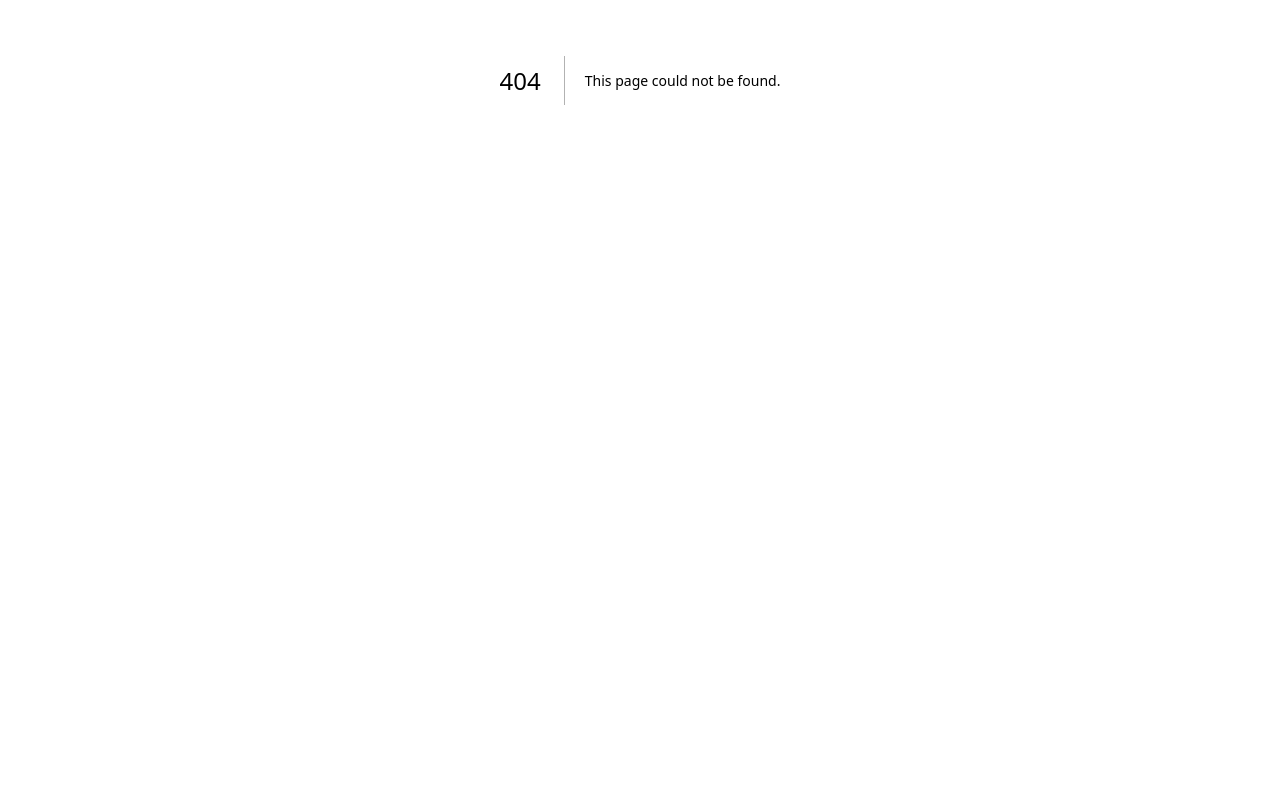
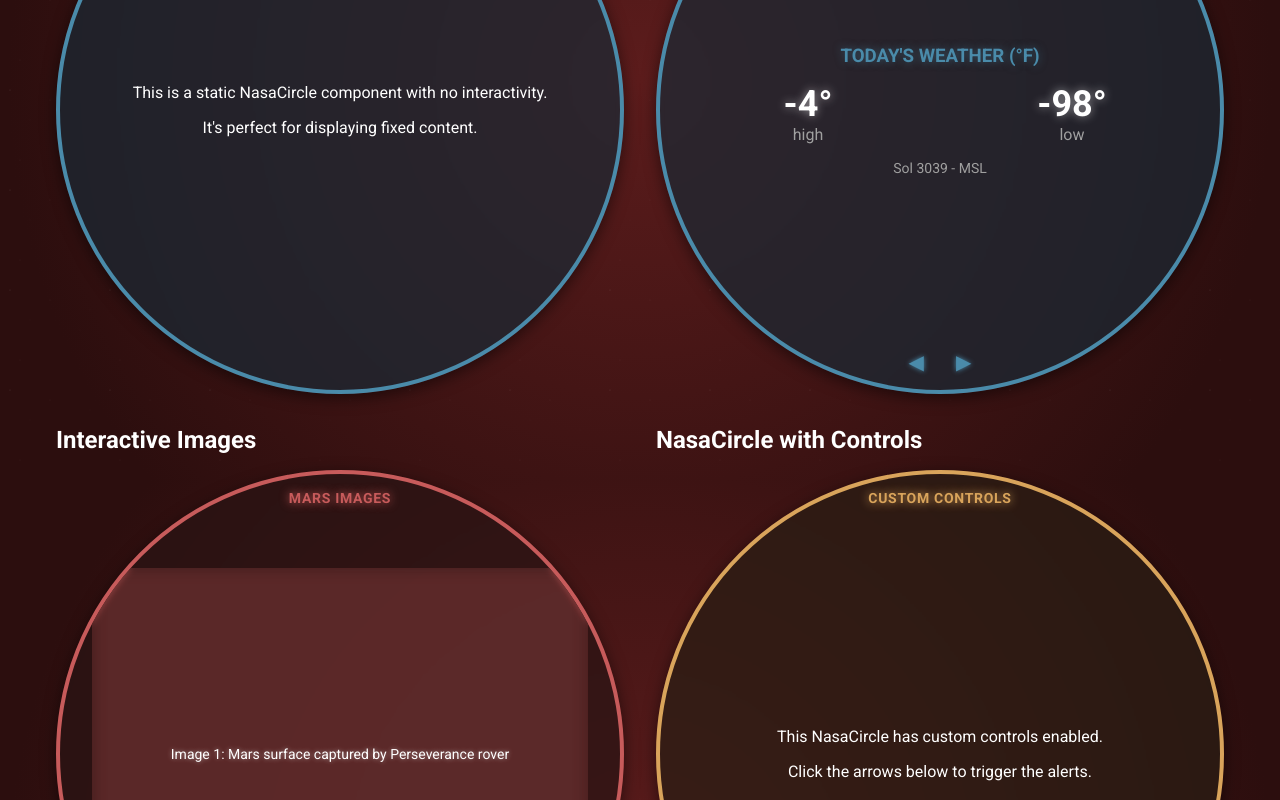
Before and after one commit to RKrogh/astral-front, a Next.js app: page /examples in a window 1280 px wide. Before the commit this address had no page. Shown: the part 320-1120 px from the top of the page. Before the commit the page ends 800 px from the top, so only its background shows below. Built offline with nearby package versions, Linux system fonts and the light colour scheme.

Commit message:
Optimize screen space in base layout

```diff
--- /dev/null
+++ b/src/app/examples/page.tsx
@@ -0,0 +1,145 @@
+import NasaCircle from '@/components/NasaCircle';
+import InteractiveNasaCircle from '@/components/InteractiveNasaCircle';
+
+export default function ExamplesPage() {
+  // Example data for the interactive component
+  const weatherData = [
+    {
+      sol: 3039,
+      high: -4,
+      low: -98,
+      mission: 'MSL'
+    },
+    {
+      sol: 3040,
+      high: -2,
+      low: -95,
+      mission: 'MSL'
+    },
+    {
+      sol: 3041,
+      high: -6,
+      low: -102,
+      mission: 'MSL'
+    }
+  ];
+
+  // Example data for the images component
+  const imageData = [
+    {
+      id: 1,
+      description: 'Mars surface captured by Perseverance rover'
+    },
+    {
+      id: 2,
+      description: 'Martian sunset captured by Curiosity rover'
+    },
+    {
+      id: 3,
+      description: 'Close-up of Martian rocks with visible sedimentary layers'
+    }
+  ];
+
+  return (
+    <main style={{ maxWidth: '1200px', margin: '0 auto', padding: '2rem 1rem' }}>
+      <h1 style={{ fontSize: '2rem', marginBottom: '2rem' }}>NASA Circle Component Examples</h1>
+
+      <div style={{ display: 'grid', gridTemplateColumns: 'repeat(2, 1fr)', gap: '2rem' }}>
+        {/* Basic NasaCircle Example */}
+        <div>
+          <h2 style={{ marginBottom: '1rem' }}>Basic NasaCircle</h2>
+          <NasaCircle
+            title="STATIC DATA"
+            color="#4a8baa"
+            backgroundColor="rgba(26, 42, 53, 0.7)"
+          >
+            <div style={{ textAlign: 'center' }}>
+              <p>This is a static NasaCircle component with no interactivity.</p>
+              <p style={{ marginTop: '1rem' }}>It's perfect for displaying fixed content.</p>
+            </div>
+          </NasaCircle>
+        </div>
+
+        {/* Interactive NasaCircle Example - Weather */}
+        <div>
+          <h2 style={{ marginBottom: '1rem' }}>Interactive Weather Data</h2>
+          <InteractiveNasaCircle
+            title="WEATHER DATA"
+            color="#4a8baa"
+            backgroundColor="rgba(26, 42, 53, 0.7)"
+            data={weatherData}
+            renderItem={(item) => (
+              <>
+                <h3 style={{ color: '#4a8baa', marginBottom: '1rem', textShadow: '0 0 8px rgba(74, 139, 170, 0.5)' }}>TODAY'S WEATHER (°F)</h3>
+
+                <div style={{ display: 'grid', gridTemplateColumns: '1fr 1fr', gap: '2rem', width: '100%' }}>
+                  <div>
+                    <div style={{ fontSize: '2.25rem', fontWeight: 700, textShadow: '0 0 10px rgba(255, 255, 255, 0.5)' }}>{item.high}°</div>
+                    <div style={{ color: '#a0a0a0' }}>high</div>
+                  </div>
+                  <div>
+                    <div style={{ fontSize: '2.25rem', fontWeight: 700, textShadow: '0 0 10px rgba(255, 255, 255, 0.5)' }}>{item.low}°</div>
+                    <div style={{ color: '#a0a0a0' }}>low</div>
+                  </div>
+                </div>
+
+                <div style={{ marginTop: '1rem', fontSize: '0.875rem', color: '#a0a0a0' }}>Sol {item.sol} - {item.mission}</div>
+              </>
+            )}
+          />
+        </div>
+
+        {/* Interactive NasaCircle Example - Images */}
+        <div>
+          <h2 style={{ marginBottom: '1rem' }}>Interactive Images</h2>
+          <InteractiveNasaCircle
+            title="MARS IMAGES"
+            color="#c75b5b"
+            backgroundColor="rgba(42, 21, 21, 0.7)"
+            data={imageData}
+            renderItem={(item) => (
+              <div style={{ width: '100%', height: '75%', borderRadius: '0.5rem', overflow: 'hidden' }}>
+                <div
+                  style={{
+                    width: '100%',
+                    height: '100%',
+                    backgroundColor: 'rgba(139, 62, 62, 0.5)',
+                    display: 'flex',
+                    alignItems: 'center',
+                    justifyContent: 'center',
+                    textAlign: 'center',
+                    padding: '1rem',
+                    backdropFilter: 'blur(3px)',
+                    boxShadow: 'inset 0 0 15px rgba(0, 0, 0, 0.3)'
+                  }}
+                >
+                  <p style={{ fontSize: '0.875rem', textShadow: '0 0 5px rgba(255, 255, 255, 0.5)' }}>
+                    Image {item.id}: {item.description}
+                  </p>
+                </div>
+              </div>
+            )}
+          />
+        </div>
+
+        {/* NasaCircle with Custom Controls */}
+        <div>
+          <h2 style={{ marginBottom: '1rem' }}>NasaCircle with Controls</h2>
+          <NasaCircle
+            title="CUSTOM CONTROLS"
+            color="#d9a45b"
+            backgroundColor="rgba(42, 30, 21, 0.7)"
+            showControls={true}
+            onPrevious={() => alert('Previous clicked')}
+            onNext={() => alert('Next clicked')}
+          >
+            <div style={{ textAlign: 'center' }}>
+              <p>This NasaCircle has custom controls enabled.</p>
+              <p style={{ marginTop: '1rem' }}>Click the arrows below to trigger the alerts.</p>
+            </div>
+          </NasaCircle>
+        </div>
+      </div>
+    </main>
+  );
+}
--- a/src/app/globals.css
+++ b/src/app/globals.css
@@ -80,21 +80,27 @@ body::before {
 /* Grid Layout */
 .content-grid {
   display: grid;
-  grid-template-columns: repeat(12, 1fr);
+  grid-template-columns: 250px 1fr;
   gap: 2rem;
   position: relative;
   z-index: 1;
+  max-width: 100%;
+  width: 100%;
 }
 
 .sidebar {
-  grid-column: span 3;
+  position: sticky;
+  top: 5rem;
+  height: calc(100vh - 5rem);
+  padding-left: 0;
+  margin-left: 0;
 }
 
 .main-content {
-  grid-column: span 9;
   display: grid;
-  grid-template-columns: repeat(2, 1fr);
+  grid-template-columns: repeat(auto-fit, minmax(300px, 1fr));
   gap: 2rem;
+  width: 100%;
 }
 
 /* NASA Components */
@@ -178,7 +184,7 @@ body::before {
 .nasa-nav-item {
   padding-top: 1rem;
   padding-bottom: 1rem;
-  padding-left: 1.5rem;
+  padding-left: 1rem;
   padding-right: 1.5rem;
   border-left-width: 4px;
   border-left-style: solid;
@@ -214,11 +220,14 @@ body::before {
   }
 
   .sidebar {
-    grid-column: span 12;
+    position: relative;
+    top: 0;
+    height: auto;
+    grid-column: 1 / -1;
   }
 
   .main-content {
-    grid-column: span 12;
+    grid-column: 1 / -1;
     grid-template-columns: repeat(2, 1fr);
   }
 }
--- /dev/null
+++ b/src/components/InteractiveNasaCircle.tsx
@@ -0,0 +1,57 @@
+'use client';
+
+import React, { useState } from 'react';
+import NasaCircle from './NasaCircle';
+
+interface InteractiveNasaCircleProps {
+  title: string;
+  color: string;
+  backgroundColor: string;
+  children?: React.ReactNode;
+  data?: any[];
+  renderItem?: (item: any) => React.ReactNode;
+}
+
+const InteractiveNasaCircle: React.FC<InteractiveNasaCircleProps> = ({
+  title,
+  color,
+  backgroundColor,
+  children,
+  data = [],
+  renderItem,
+}) => {
+  const [currentIndex, setCurrentIndex] = useState(0);
+
+  const handlePrevious = () => {
+    if (data.length > 0) {
+      setCurrentIndex((prevIndex) => (prevIndex - 1 + data.length) % data.length);
+    }
+  };
+
+  const handleNext = () => {
+    if (data.length > 0) {
+      setCurrentIndex((prevIndex) => (prevIndex + 1) % data.length);
+    }
+  };
+
+  // If we have data and a renderItem function, render the current item
+  // Otherwise, render the children
+  const content = data.length > 0 && renderItem
+    ? renderItem(data[currentIndex])
+    : children;
+
+  return (
+    <NasaCircle
+      title={title}
+      color={color}
+      backgroundColor={backgroundColor}
+      onPrevious={data.length > 1 ? handlePrevious : undefined}
+      onNext={data.length > 1 ? handleNext : undefined}
+      showControls={data.length > 1}
+    >
+      {content}
+    </NasaCircle>
+  );
+};
+
+export default InteractiveNasaCircle;
--- /dev/null
+++ b/src/components/NasaCircle.tsx
@@ -0,0 +1,52 @@
+'use client';
+
+import React, { ReactNode } from 'react';
+
+interface NasaCircleProps {
+  title: string;
+  color: string;
+  backgroundColor: string;
+  children: ReactNode;
+  onPrevious?: () => void;
+  onNext?: () => void;
+  showControls?: boolean;
+}
+
+const NasaCircle: React.FC<NasaCircleProps> = ({
+  title,
+  color,
+  backgroundColor,
+  children,
+  onPrevious,
+  onNext,
+  showControls = false,
+}) => {
+  return (
+    <div className="nasa-circle" style={{ borderColor: color, backgroundColor }}>
+      <div className="nasa-circle-title" style={{ color }}>{title}</div>
+
+      {children}
+
+      {showControls && (
+        <div className="nasa-circle-controls">
+          <button
+            style={{ color }}
+            onClick={onPrevious}
+            disabled={!onPrevious}
+          >
+            ◀
+          </button>
+          <button
+            style={{ color }}
+            onClick={onNext}
+            disabled={!onNext}
+          >
+            ▶
+          </button>
+        </div>
+      )}
+    </div>
+  );
+};
+
+export default NasaCircle;
```
Also changed, not shown: src/app/page.tsx (+38 -40 lines).
